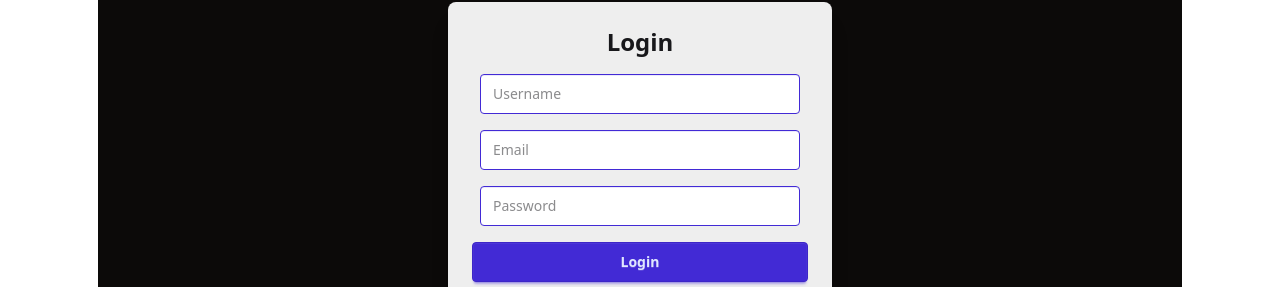
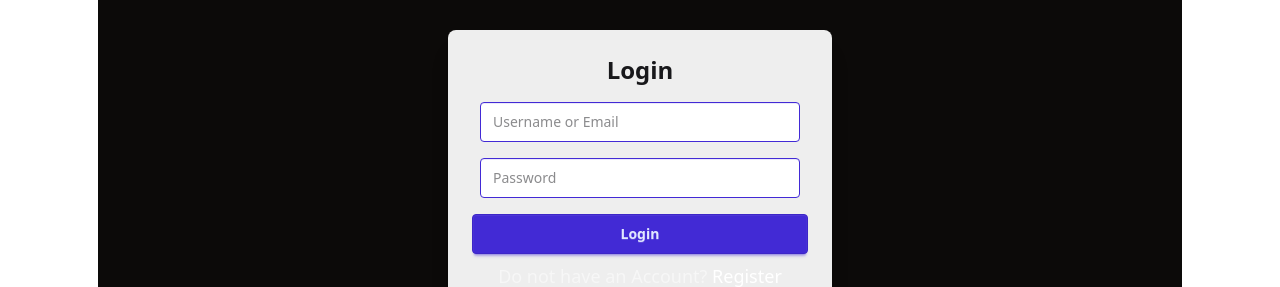
Before and after one commit to ChinmayOnGithub/stremora-frontend, a React (Vite) app: page /login in a window 1280 px wide. Shown: the part 231-518 px from the top of the page. Built offline with nearby package versions, Linux system fonts and the light colour scheme; no server answers.

Commit message:
Login improved to only 2 input

```diff
--- a/src/pages/Login.jsx
+++ b/src/pages/Login.jsx
@@ -6,11 +6,12 @@ import { Link, useNavigate } from 'react-router-dom';
 // import { useEffect } from 'react';
 
 function Login() {
-  const [email, setEmail] = useState("");
+  // const [email, setEmail] = useState("");
   const [password, setPassword] = useState("");
-  const [username, setUsername] = useState("");
+  // const [username, setUsername] = useState("");
   // save user to the context
   const { user, login, logout, fetchCurrentUser } = useAuth();
+  const [identifier, setIdentifier] = useState("");
 
   const navigate = useNavigate();
 
@@ -19,7 +20,7 @@ function Login() {
     try {
       const res = await axios.post(
         "https://youtube-backend-clone.onrender.com/api/v1/users/login",
-        { username, email, password },
+        { identifier, password },
         {
           withCredentials: true,
           headers: {
@@ -59,20 +60,15 @@ function Login() {
         <h2 className="text-2xl font-bold text-center">Login</h2>
 
         <form onSubmit={handleLogin} className="flex flex-col justify-center items-center gap-4 mt-4">
+
           <input
             type="text"
-            placeholder="Username"
-            value={username}
-            onChange={(e) => setUsername(e.target.value)}
+            placeholder="Username or Email"
+            value={identifier} // Use a single state variable
+            onChange={(e) => setIdentifier(e.target.value)}
             className="input input-bordered input-primary"
           />
-          <input
-            type="email"
-            placeholder="Email"
-            value={email}
-            onChange={(e) => setEmail(e.target.value)}
-            className="input input-bordered input-primary"
-          />
+
           <input
             type="password"
             placeholder="Password"
--- a/src/pages/Watch.jsx
+++ b/src/pages/Watch.jsx
@@ -5,7 +5,7 @@ import axios from 'axios';
 import Loading from '../components/Loading/Loading';
 import SubscribeButton from '../components/SubscribeButton';
 import useVideo from '../contexts/VideoContext';
-import CommentSection from '../components/CommentSection';
+import CommentSection from '../components/CommentSection/CommentSection.jsx';
 
 function Watch() {
 
@@ -15,9 +15,6 @@ function Watch() {
   const [video, setVideo] = useState(null);
 
   const { user, token } = useAuth();
-
-
-
 
   useEffect(() => {
     setLoading(true);
```
